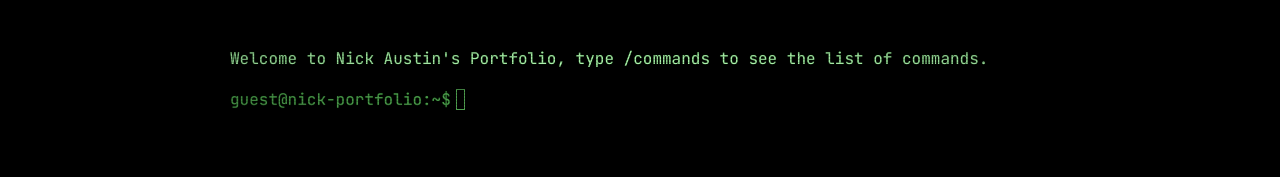
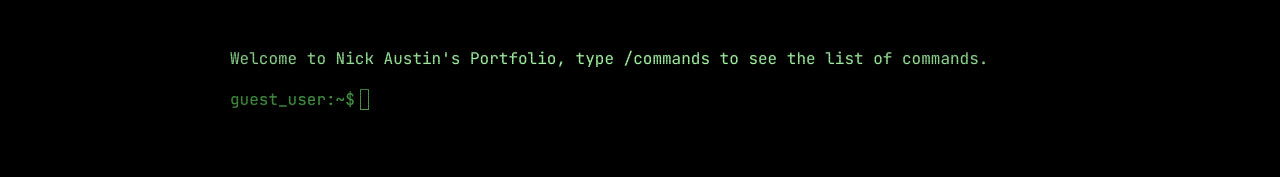
Before and after one commit to nickaustinn/nick-portfolio, a React (Vite) app: page / in a window 1280 px wide. Shown: the top 177 px of the page. Built offline with nearby package versions, Linux system fonts and the light colour scheme.

Commit message:
changed user text to guest_user

```diff
--- a/src/components/Prompt.tsx
+++ b/src/components/Prompt.tsx
@@ -1,4 +1,4 @@
-export const PROMPT = 'guest@nick-portfolio:~$';
+export const PROMPT = 'guest_user:~$';
 
 /** The static prompt string, echoed on history lines and shown before the input. */
 export default function Prompt() {
```
